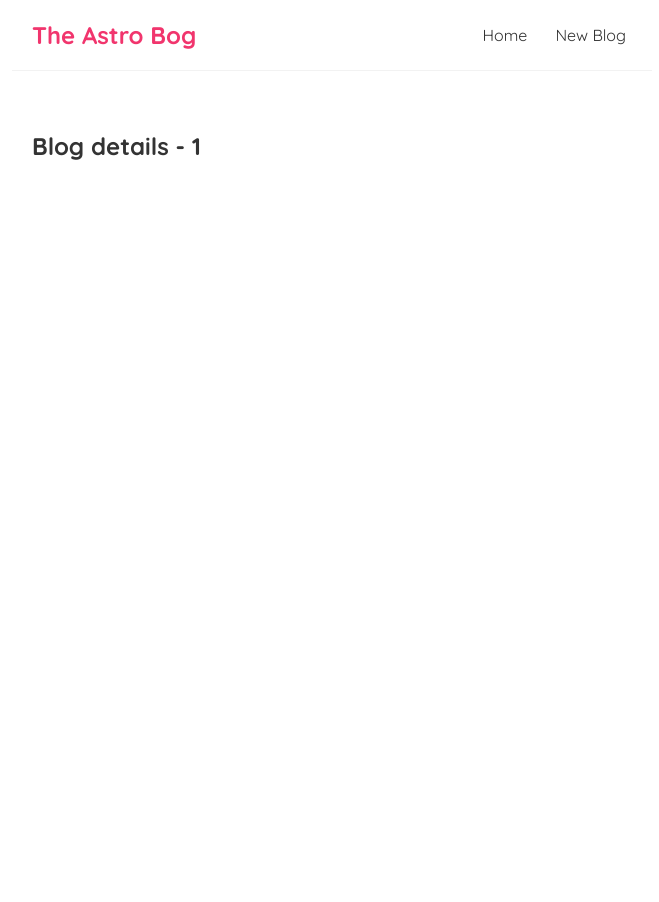
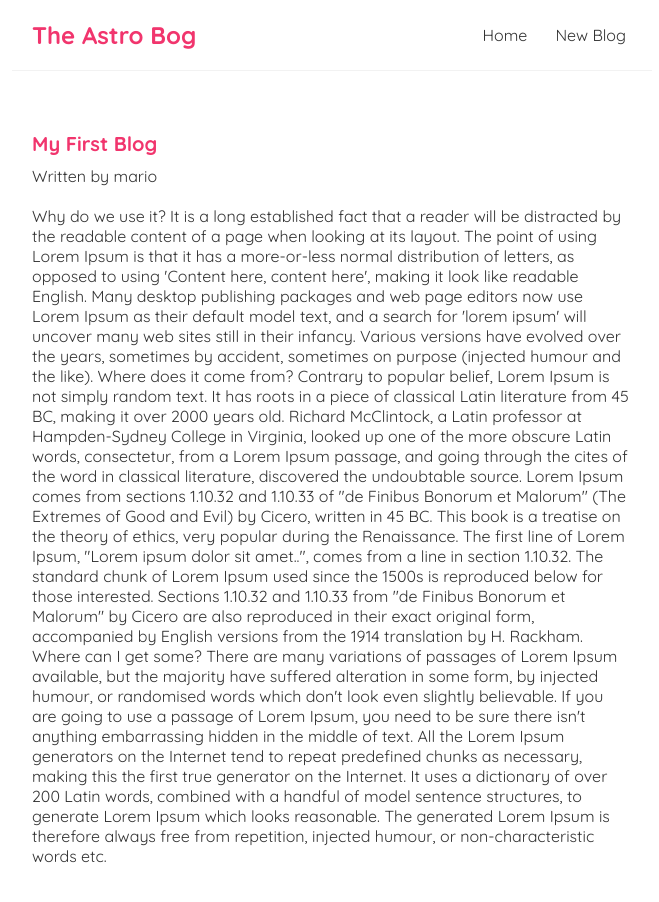
Before and after one commit to george-tr6/astro-blog, a React (Create React App) app: page /blogs/1 in a window 1280 px wide. Shown: the top 902 px of the page, without its empty margins (308-967 px from the left). Before the commit the page ends 800 px from the top, so only its background shows below. Built offline with nearby package versions, Linux system fonts and the light colour scheme; data requests are answered from the project's data file.

Commit message:
added reusable conponent and conented the blog body content

```diff
--- a/src/BlogDetails.js
+++ b/src/BlogDetails.js
@@ -1,11 +1,21 @@
 import { useParams } from "react-router-dom/cjs/react-router-dom.min";
+import useFetch from "./useFetch";
 
 const BlogDetails = () => {
         const { id } = useParams();
+        const { data: blog, error, isPending } = useFetch('http://localhost:8000/blogs/' + id)
 
     return (
         <div className="blog-details">
-            <h2>Blog details - { id }</h2>
+            { isPending && <div>Loading...</div> }
+            { error && <div>{error}</div>}
+            { blog && (
+               <article>
+                <h2>{ blog.title }</h2>
+                <p>Written by {blog.author}</p>
+                <div>{ blog.body }</div>
+               </article>
+            ) }
         </div>
      );
 }
--- a/src/index.css
+++ b/src/index.css
@@ -53,3 +53,13 @@
 .blog-preview a{
   text-decoration: none;
 }
+
+/* blog details page */
+.blog-details h2 {
+  font-size: 20px;
+  color: #f1356d;
+  margin-bottom: 10px;
+}
+.blog-details div {
+  margin: 20px 0;
+}
```
